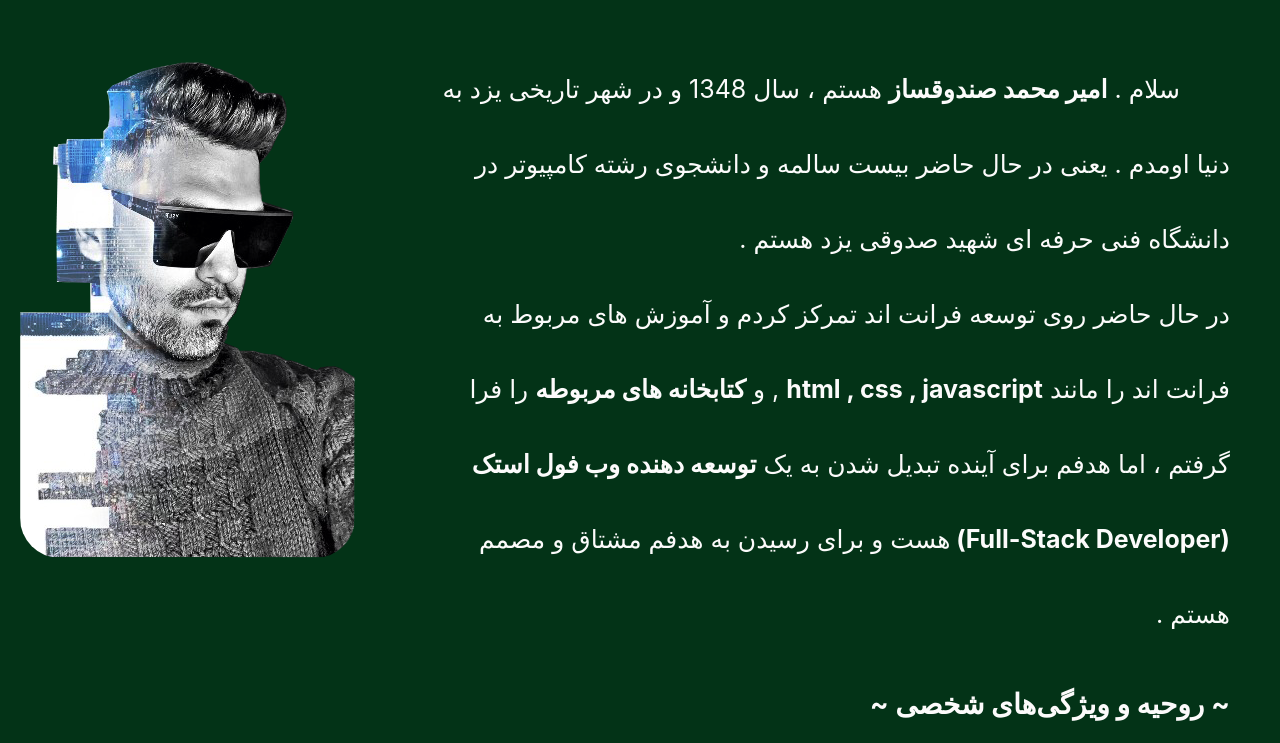
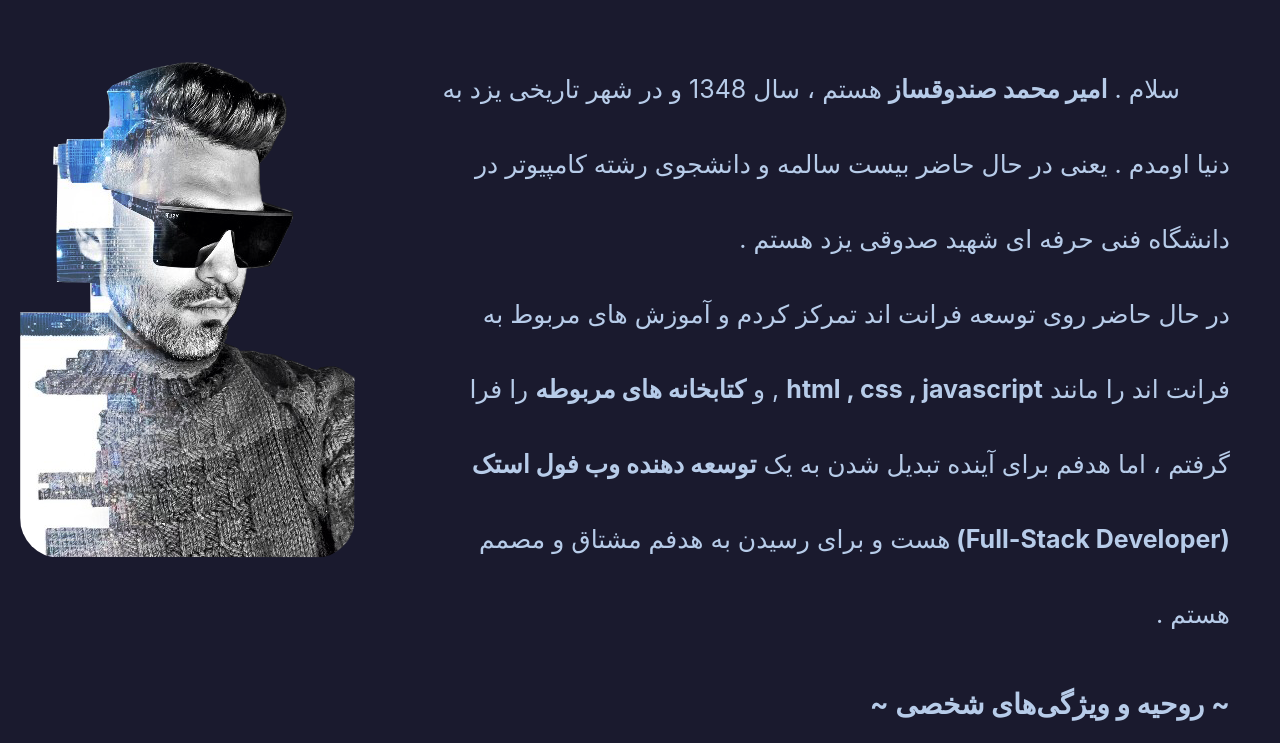
Before and after one commit to AmireyOne/Personal_site, a plain HTML site: page index.html in a window 1280 px wide. Shown: the part 443-1186 px from the top of the page. Drawn offline with nearby package versions, Linux system fonts and the light colour scheme.

Commit message:
change color site

```diff
--- a/css/style_personalSite.css
+++ b/css/style_personalSite.css
@@ -8,21 +8,21 @@
   src: url("../font/Yekan.ttf");
 }
 :root {
-  --bg-dark: #becaeb;
-  --text-dark: rgb(14, 2, 57);
-  --bg-nav-dark: rgb(133, 145, 215);
+  --bg-dark: #e6f2ff;
+  --text-dark: #1e3a8a;
+  --bg-nav-dark: #9ee3cc;
   --bg-nav-dark-shadow: rgba(10, 2, 60, 0.726);
-  --bg-opened-nav-dark: rgba(112, 122, 180, 0.7);
+  --bg-opened-nav-dark: #9ee3ccbe;
   --skill-level: rgb(3, 15, 85);
 }
 
 .dark-them {
-  --bg-dark: rgb(3, 51, 23);
-  --bg-nav-dark: rgb(1, 39, 22);
-  --text-dark: #fcfbfb;
-  --bg-opened-nav-dark: rgba(3, 38, 22, 0.85);
-  --bg-nav-dark-shadow: rgba(9, 81, 34, 0.726);
-  --skill-level: rgb(1, 103, 32);
+  --bg-dark: #1a1a2e;
+  --bg-nav-dark: #0c0c1d;
+  --text-dark: #b7cce9;
+  --bg-opened-nav-dark: #13131dea;
+  --bg-nav-dark-shadow: #f5f5f5;
+  --skill-level: rgb(189, 187, 221);
 }
 
 body {
@@ -425,12 +425,13 @@ ul {
   }
   .header .header-list .nav-item {
     margin: 10px 0.5rem;
-    border: 1px solid black !important;
+    border: 1px solid var(--text-dark) !important;
     width: 250px;
+    color: var(--text-dark);
     text-align: center;
     border-radius: 0px 15px 0px 15px;
     transition: all 0.3s;
-    background-color: rgb(29, 31, 46);
+    background:#10b981;
     box-shadow: 0px 0px 7px 1px rgb(11, 9, 53);
   }
   .content {
```
